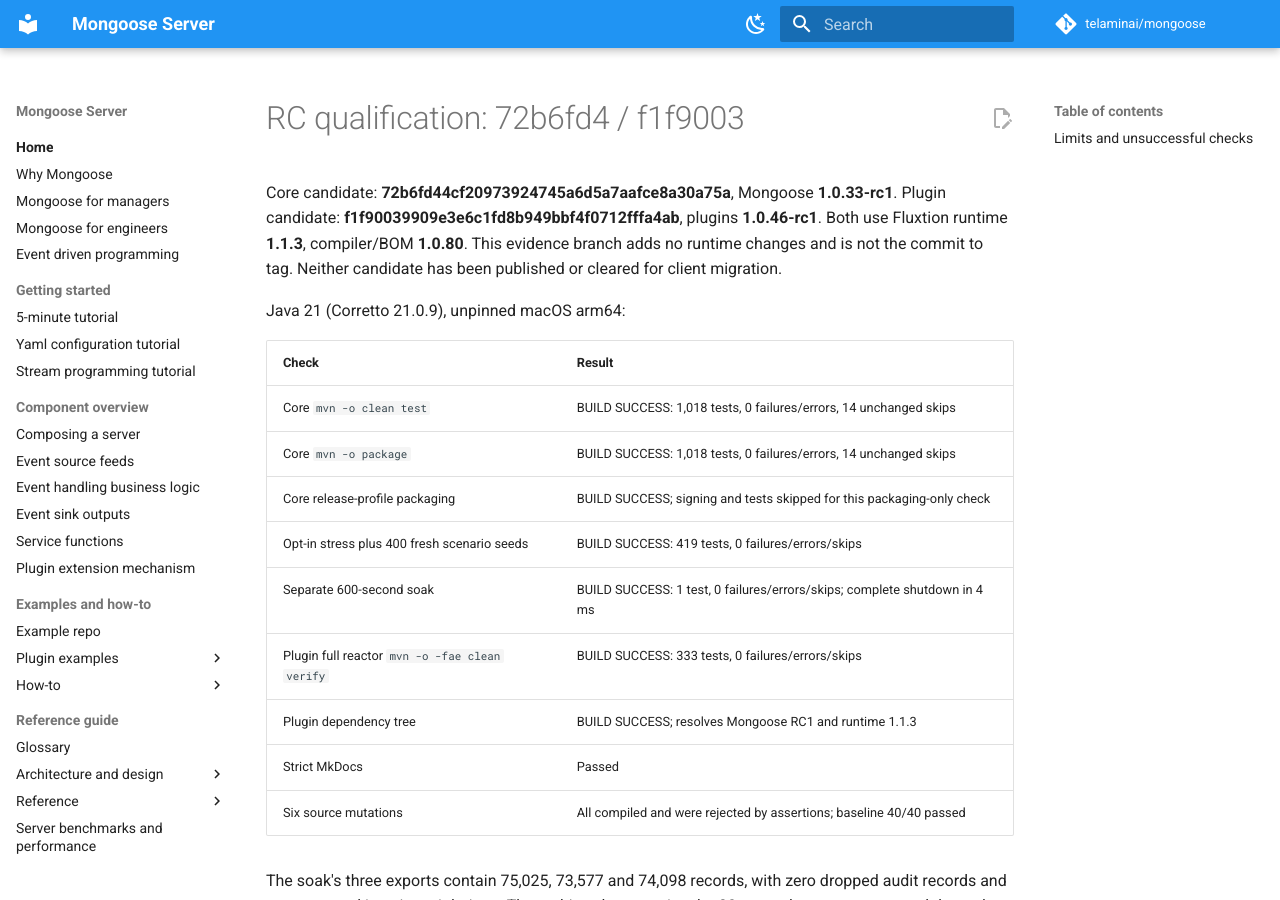
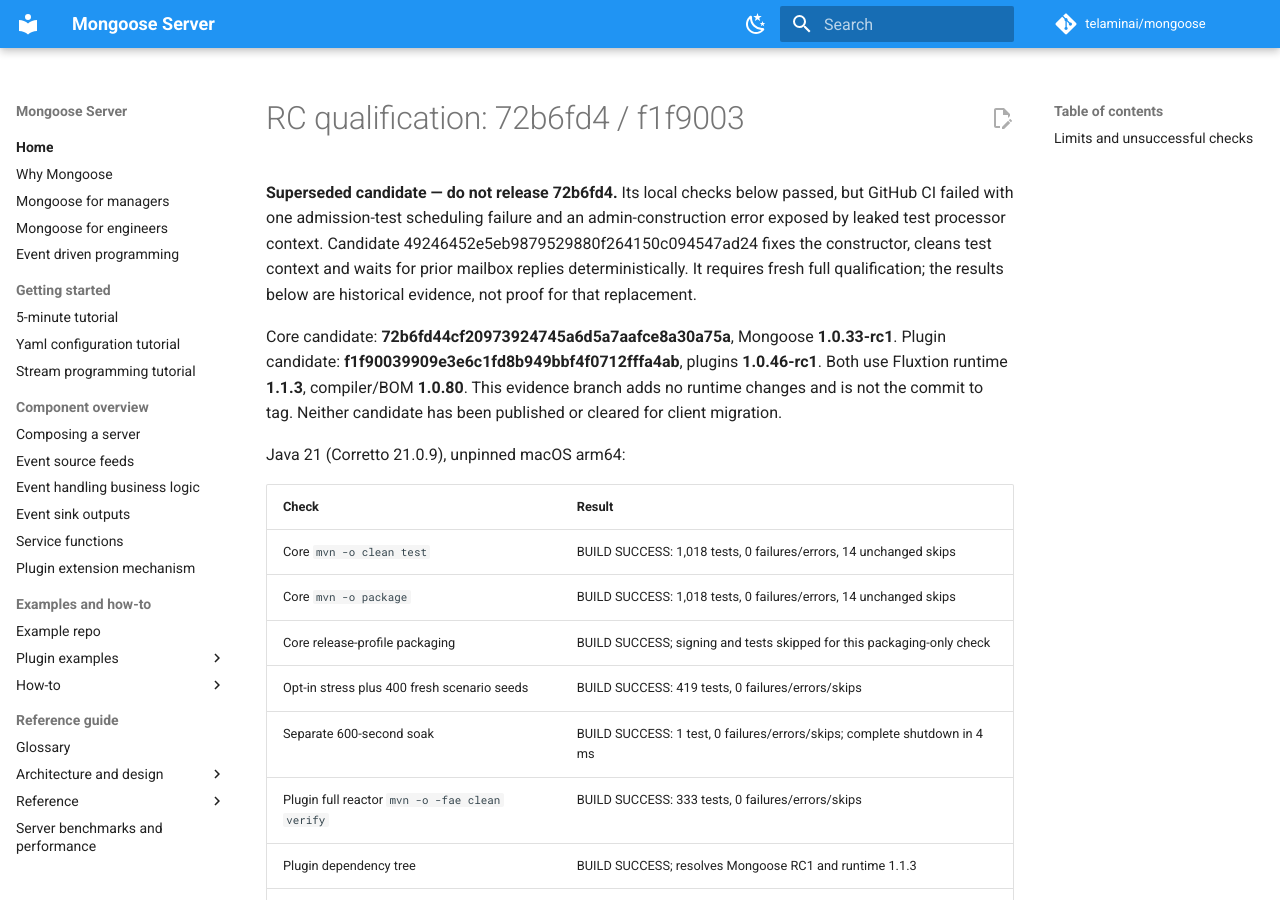
Before and after one commit to telaminai/mongoose, an MkDocs documentation site: the page built from docs/reports/pr76-rc1-72b6fd4/README.md, in a window 1280 px wide and 900 px high. Built offline with MkDocs 1.6.1 and Material for MkDocs 9.7.7, drawn with Linux system fonts in a browser that asks for light colours; comment, search, counter and statistics services are not loaded.

Commit message:
Mark superseded RC evidence after CI failure

```diff
--- a/docs/reports/pr76-rc1-72b6fd4/README.md
+++ b/docs/reports/pr76-rc1-72b6fd4/README.md
@@ -1,4 +1,10 @@
 # RC qualification: 72b6fd4 / f1f9003
+
+**Superseded candidate — do not release 72b6fd4.** Its local checks below passed, but GitHub CI
+failed with one admission-test scheduling failure and an admin-construction error exposed by leaked
+test processor context. Candidate 49246452e5eb9879529880f264150c094547ad24 fixes the constructor,
+cleans test context and waits for prior mailbox replies deterministically. It requires fresh full
+qualification; the results below are historical evidence, not proof for that replacement.
 
 Core candidate: **72b6fd44cf20973924745a6d5a7aafce8a30a75a**, Mongoose **1.0.33-rc1**.
 Plugin candidate: **f1f90039909e3e6c1fd8b949bbf4f0712fffa4ab**, plugins **1.0.46-rc1**.
```
